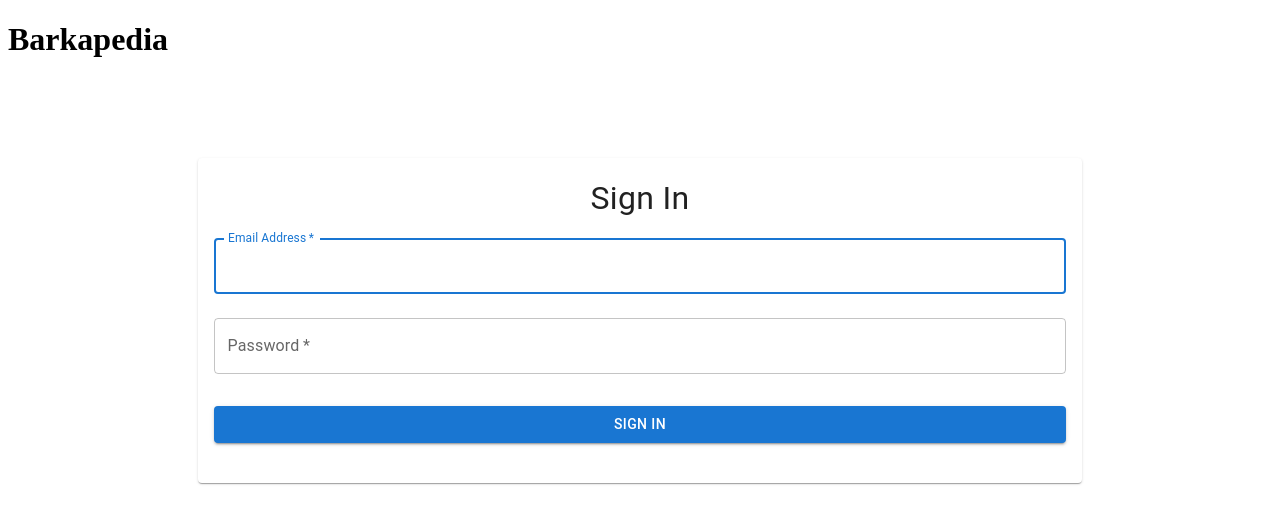
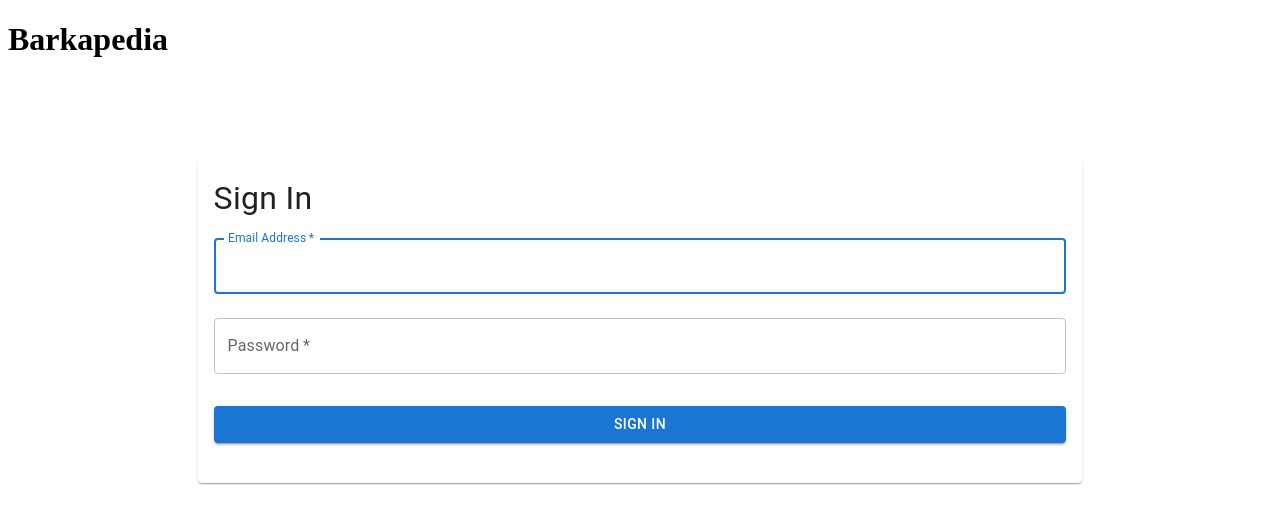
Before and after one commit to t-cbailey/Barkapedia-Front-End, a React (Vite) app: page /login in a window 1280 px wide. Shown: the top 524 px of the page. Built offline with nearby package versions, Linux system fonts and the light colour scheme.

Commit message:
allow users to log in with correct details and store their user in context

```diff
--- a/firebaseUtils/Firebase.ts
+++ b/firebaseUtils/Firebase.ts
@@ -41,13 +41,15 @@ if (process.env.NODE_ENV !== "production") {
 // const password = "abc1232";
 // firebaseSignIn(email, password)
 
-export const firebaseSignIn = (email: string, password: string): void => {
-  signInWithEmailAndPassword(auth, email, password)
+export const firebaseSignIn = (email: string, password: string): Promise<any> => {
+  return signInWithEmailAndPassword(auth, email, password)
     .then((userCredential) => {
       const user = userCredential.user;
       console.log(`signed in ${user.uid}`);
+      return true
     })
     .catch((error) => {
       console.log(error);
+      return false
     });
 };
--- a/src/App.tsx
+++ b/src/App.tsx
@@ -3,9 +3,13 @@ import SinglePark from "./Components/SinglePark";
 import { Routes, Route } from "react-router-dom";
 import ShowParks from "./Components/ShowParks";
 import SignIn from "./Components/SignIn";
+import { LoginContext } from "./Context/loginContext";
+import { useState } from 'react';
 
 function App() {
+  const [email, setEmail] = useState(null);
   return (
+    <LoginContext.Provider value={{ email, setEmail }}>
     <>
       <Header />
       <Routes>
@@ -14,6 +18,7 @@ function App() {
         <Route path="/login" element={<SignIn />}></Route>
       </Routes>
     </>
+    </LoginContext.Provider>
   );
 }
 
--- a/src/Components/ShowParks.tsx
+++ b/src/Components/ShowParks.tsx
@@ -11,6 +11,9 @@ import { LatLngTuple } from "leaflet";
 import ParksListCard from "./ParksListCard";
 import Filters from "./Filters";
 import "../Styles/styles.css"
+import { LoginContext } from "../Context/loginContext";
+import { useContext } from "react";
+
 
 interface TabPanelProps {
   children?: React.ReactNode;
@@ -20,7 +23,8 @@ interface TabPanelProps {
 
 function TabPanel(props: TabPanelProps) {
   const { children, value, index, ...other } = props;
-
+  const { email } = useContext(LoginContext)
+  console.log(email)
   return (
     <div
       role="tabpanel"
--- a/src/Components/SignIn.tsx
+++ b/src/Components/SignIn.tsx
@@ -3,20 +3,42 @@ import CardContent from "@mui/material/CardContent";
 import Typography from "@mui/material/Typography";
 import TextField from "@mui/material/TextField";
 import Button from "@mui/material/Button";
-import { firebaseSignIn } from "utils/Firebase";
+import { firebaseSignIn } from "../../firebaseUtils/Firebase";
+import { useState, useContext } from "react";
+import { LoginContext } from "../Context/loginContext";
+import { useNavigate } from "react-router-dom";
 
 export default function SignIn() {
+  const [email, setEmail] = useState("");
+  const [password, setPassword] = useState("");
+  const { setEmail: setLoginEmail } = useContext(LoginContext);
+  const navigate = useNavigate();
+
+  const handleSubmit = (event) => {
+    event.preventDefault();
+    firebaseSignIn(email, password)
+      .then((result) => {
+        if (result) {
+          setLoginEmail(email);
+          navigate("/parks");
+        }
+      })
+      .catch((error) => {
+        console.log(error);
+      });
+  };
+
   return (
-    <Card sx={{ width: "70%", margin: "auto", marginTop: '100px',}}>
-      {/* <CardHeader sx={{display: 'flex', justifyContent: 'center'}}
-        title="Sign In"
-      /> */}
-      <CardContent sx={{
-            display: 'flex',
-            flexDirection: 'column',
-            alignItems: 'center',
-          }}>
-        <Typography sx={{fontSize: "2em"}}>Sign In</Typography>
+    <Card sx={{ width: "70%", margin: "auto", marginTop: "100px" }}>
+      <CardContent
+        sx={{
+          display: "flex",
+          flexDirection: "column",
+          alignItems: "cente≠",
+        }}
+      >
+        <Typography sx={{ fontSize: "2em" }}>Sign In</Typography>
+        <form onSubmit={handleSubmit}>
           <TextField
             margin="normal"
             required
@@ -26,6 +48,7 @@ export default function SignIn() {
             name="email"
             autoComplete="email"
             autoFocus
+            onChange={(event) => setEmail(event.target.value)}
           ></TextField>
           <TextField
             margin="normal"
@@ -36,8 +59,8 @@ export default function SignIn() {
             type="password"
             id="password"
             autoComplete="current-password"
+            onChange={(event) => setPassword(event.target.value)}
           />
-
           <Button
             type="submit"
             fullWidth
@@ -46,6 +69,7 @@ export default function SignIn() {
           >
             Sign In
           </Button>
+        </form>
       </CardContent>
     </Card>
   );
--- /dev/null
+++ b/src/Context/loginContext.ts
@@ -0,0 +1,3 @@
+import { createContext } from 'react';
+
+export const LoginContext = createContext({ email: null, setEmail: () => {} })
```
Lines whose indentation alone changed are shown as unchanged.
